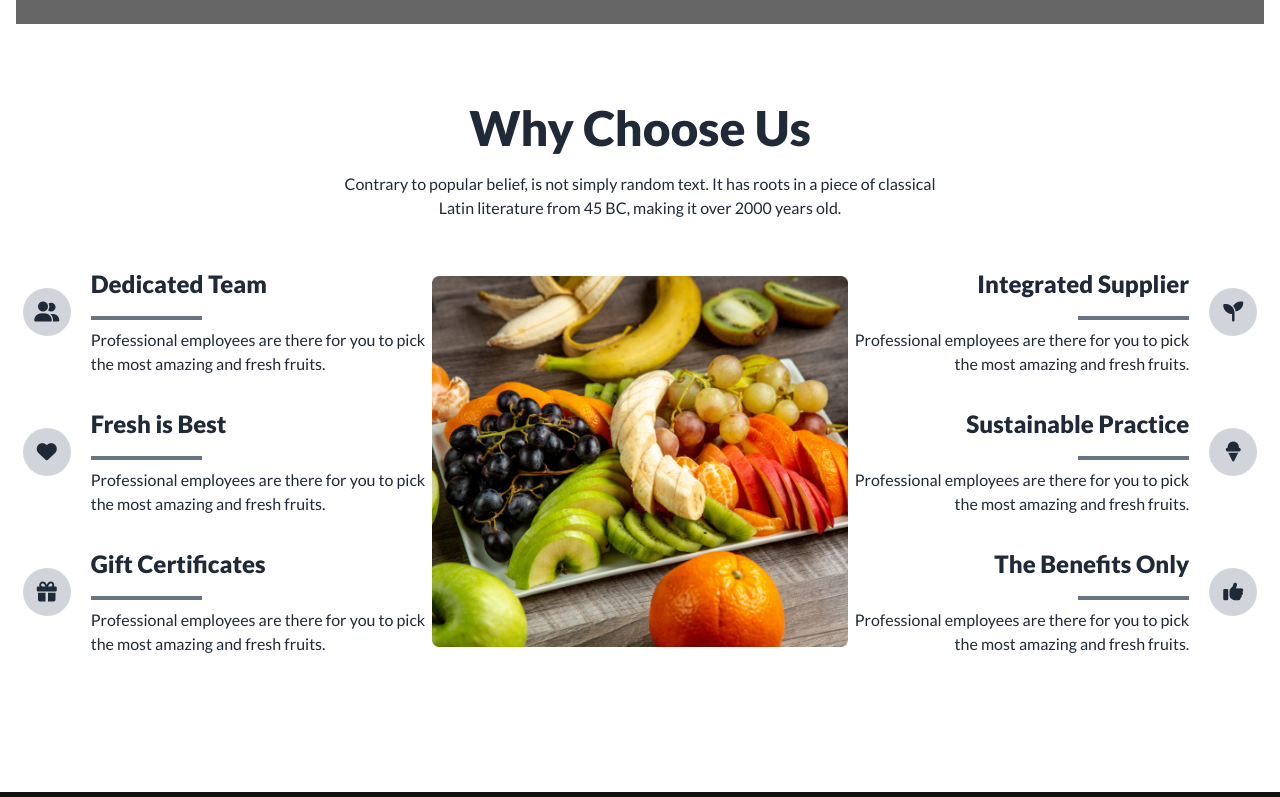
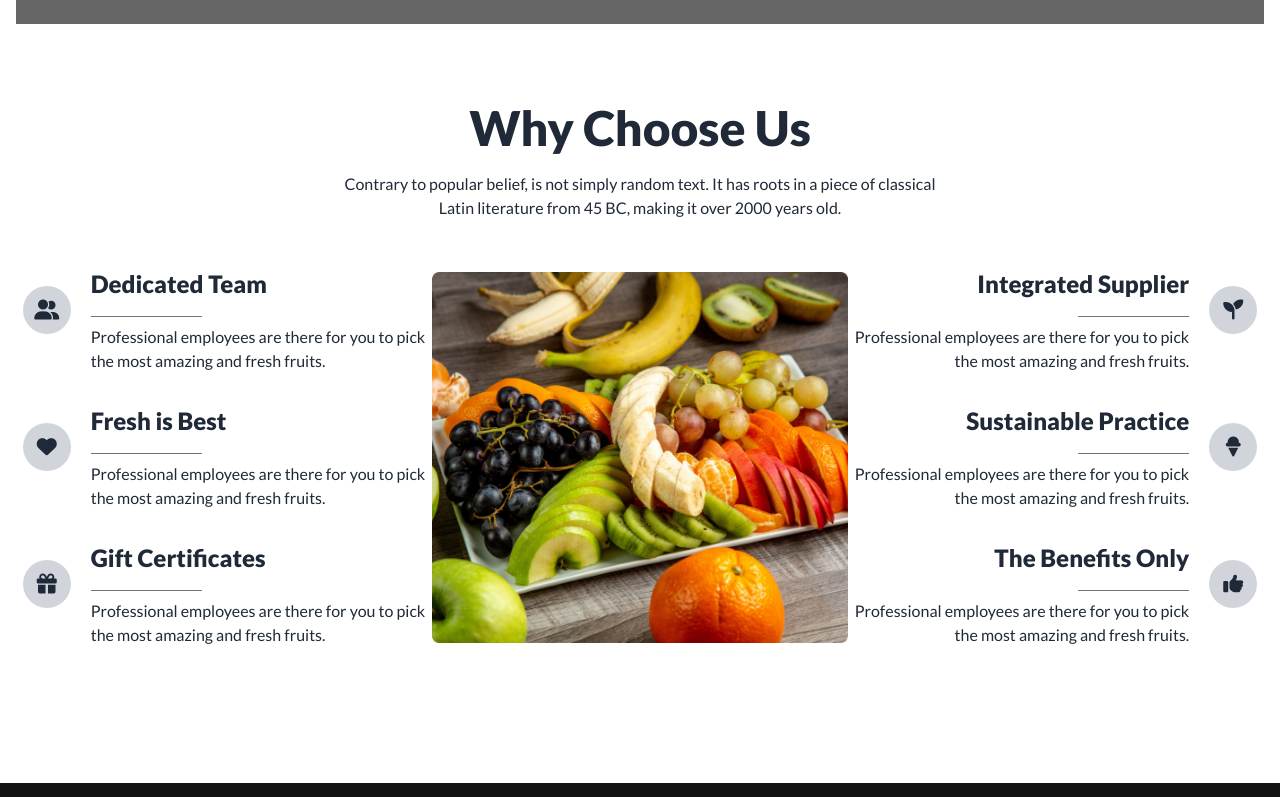
Before and after one commit to TahsinAhammed16/miles3a-fruit-brust, a plain HTML site: page index.html in a window 1280 px wide. Shown: the part 2611-3408 px from the top of the page. Drawn offline with nearby package versions, Linux system fonts and the light colour scheme; grey boxes are pictures that could not be loaded.

Commit message:
hr issue solved

```diff
--- a/index.html
+++ b/index.html
@@ -245,7 +245,7 @@
                     <figure><img src="./images/fruit6.png" alt="Shoes" /></figure>
                     <div class="card-body text-center">
                         <h2 class="text-2xl font-extrabold mb-3">12.90$ - 18.85$</h2>
-                        <hr class="border-gray-500">
+                        <hr class="border-gray-300">
                         <p class="text-base font-medium">Apple</p>
                         <!-- rating -->
                         <div class="rating rating-lg rating-half justify-center">
@@ -316,7 +316,7 @@
                     <figure><img src="./images/fruit7.png" alt="Shoes" /></figure>
                     <div class="card-body text-center">
                         <h2 class="text-2xl font-extrabold mb-3">12.90$ - 18.85$</h2>
-                        <hr class="  border-gray-500">
+                        <hr class="  border-gray-300">
                         <p class="text-base font-medium">Orange</p>
                         <!-- rating -->
                         <div class="rating rating-lg rating-half justify-center">
@@ -387,7 +387,7 @@
                     <figure><img src="./images/fruit8.png" alt="Shoes" /></figure>
                     <div class="card-body text-center">
                         <h2 class="text-2xl font-extrabold mb-3">12.90$ - 18.85$</h2>
-                        <hr class="  border-gray-500">
+                        <hr class="  border-gray-300">
                         <p class="text-base font-medium">Red Dragon</p>
                         <!-- rating -->
                         <div class="rating rating-lg rating-half justify-center">
@@ -458,7 +458,7 @@
                     <figure><img src="./images/fruit9.png" alt="Shoes" /></figure>
                     <div class="card-body text-center">
                         <h2 class="text-2xl font-extrabold mb-3">12.90$ - 18.85$</h2>
-                        <hr class="  border-gray-500">
+                        <hr class="  border-gray-300">
                         <p class="text-base font-medium">Banana</p>
                         <!-- rating -->
                         <div class="rating rating-lg rating-half justify-center">
@@ -611,7 +611,7 @@
                         </div>
                         <div>
                             <h1 class="text-center md:text-start text-2xl font-extrabold pb-2 mb-2">Dedicated Team</h1>
-                            <hr class="border-2 border-gray-500 lg:w-1/3">
+                            <hr class="border-gray-500 lg:w-1/3">
                             <p class="text-center md:text-left mt-2">Professional employees are there for you to pick
                                 <br>
                                 the most amazing and fresh fruits.
@@ -625,7 +625,7 @@
                         </div>
                         <div>
                             <h1 class="text-center md:text-start text-2xl font-extrabold pb-2 mb-2">Fresh is Best</h1>
-                            <hr class="border-2 border-gray-500 lg:w-1/3">
+                            <hr class="border-gray-500 lg:w-1/3">
                             <p class="text-center md:text-left mt-2">Professional employees are there for you to pick
                                 <br>
                                 the most amazing and fresh fruits.
@@ -640,7 +640,7 @@
                         <div>
                             <h1 class="text-center md:text-start text-2xl font-extrabold pb-2 mb-2">Gift Certificates
                             </h1>
-                            <hr class="border-2 border-gray-500 lg:w-1/3">
+                            <hr class="border-gray-500 lg:w-1/3">
                             <p class="text-center md:text-left mt-2">Professional employees are there for you to pick
                                 <br>
                                 the most amazing and fresh fruits.
@@ -661,7 +661,7 @@
                         </div>
                         <div>
                             <h1 class="text-center md:text-right text-2xl font-extrabold pb-2 mb-2">Integrated Supplier</h1>
-                            <hr class="border-2 border-gray-500 lg:w-1/3 ml-auto">
+                            <hr class="border-gray-500 lg:w-1/3 ml-auto">
                             <p class="text-center md:text-right mt-2">Professional employees are there for you to pick
                                 <br>
                                 the most amazing and fresh fruits.
@@ -675,7 +675,7 @@
                         </div>
                         <div>
                             <h1 class="text-center md:text-right text-2xl font-extrabold pb-2 mb-2">Sustainable Practice</h1>
-                            <hr class="border-2 border-gray-500 lg:w-1/3 ml-auto">
+                            <hr class="border-gray-500 lg:w-1/3 ml-auto">
                             <p class="text-center md:text-right mt-2">Professional employees are there for you to pick
                                 <br>
                                 the most amazing and fresh fruits.
@@ -689,7 +689,7 @@
                         </div>
                         <div>
                             <h1 class="text-center md:text-right text-2xl font-extrabold pb-2 mb-2">The Benefits Only</h1>
-                            <hr class="border-2 border-gray-500 lg:w-1/3 ml-auto">
+                            <hr class="border-gray-500 lg:w-1/3 ml-auto">
                             <p class="text-center md:text-right mt-2">Professional employees are there for you to pick
                                 <br>
                                 the most amazing and fresh fruits.
```
